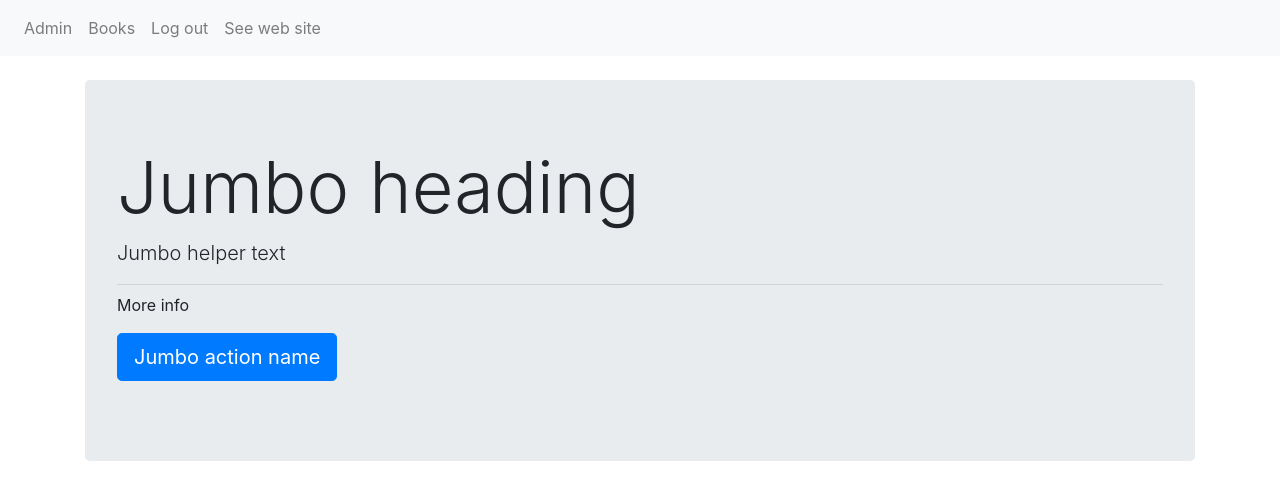
After one commit to danyborroto/web-site-php-mysql, a PHP site: page /admin/inicio.php in a window 1280 px wide. The commit adds this page. Shown: the top 500 px of the page. Run offline with PHP 8.4, Linux system fonts and the light colour scheme.

Commit message:
add admin header

```diff
--- /dev/null
+++ b/admin/inicio.php
@@ -0,0 +1,14 @@
+<?php include('./template/header.php'); ?>
+
+<div class="col-md-12">
+    <div class="jumbotron">
+        <h1 class="display-3">Jumbo heading</h1>
+        <p class="lead">Jumbo helper text</p>
+        <hr class="my-2">
+        <p>More info</p>
+        <p class="lead">
+            <a class="btn btn-primary btn-lg" href="Jumbo action link" role="button">Jumbo action name</a>
+        </p>
+    </div>
+</div>
+<?php include('./template/footer.php'); ?>
--- a/admin/template/footer.php
+++ b/admin/template/footer.php
@@ -0,0 +1,6 @@
+</div>
+</div>
+
+</body>
+
+</html>
--- a/admin/template/header.php
+++ b/admin/template/header.php
@@ -0,0 +1,26 @@
+<!doctype html>
+<html lang="en">
+
+<head>
+    <title>Title</title>
+    <!-- Required meta tags -->
+    <meta charset="utf-8">
+    <meta name="viewport" content="width=device-width, initial-scale=1, shrink-to-fit=no">
+
+    <!-- Bootstrap CSS -->
+    <link rel="stylesheet" href="https://stackpath.bootstrapcdn.com/bootstrap/4.3.1/css/bootstrap.min.css" integrity="sha384-ggOyR0iXCbMQv3Xipma34MD+dH/1fQ784/j6cY/iJTQUOhcWr7x9JvoRxT2MZw1T" crossorigin="anonymous">
+</head>
+
+<body>
+    <?php $url = "http://" . $_SERVER['HTTP_HOST'] . "/web-site-php-mysql"; ?>
+    <nav class="navbar navbar-expand navbar-light bg-light">
+        <div class="nav navbar-nav">
+            <a class="nav-item nav-link" href="<?php echo $url; ?>/admin/inicio.php">Admin </a>
+            <a class="nav-item nav-link" href="#">Books</a>
+            <a class="nav-item nav-link" href="#">Log out</a>
+            <a class="nav-item nav-link" href="<?php echo $url; ?>">See web site</a>
+        </div>
+    </nav>
+    <div class="container">
+        <br />
+        <div class="row">
```
Also changed, not shown: admin/index.php (+7 -1 lines).
